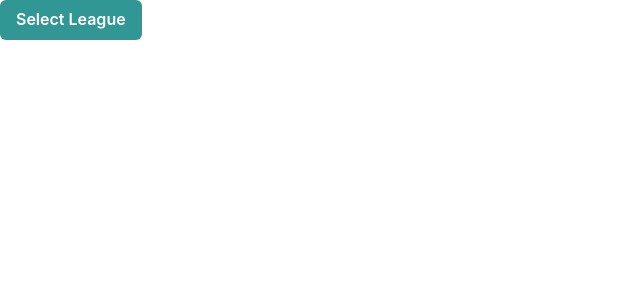
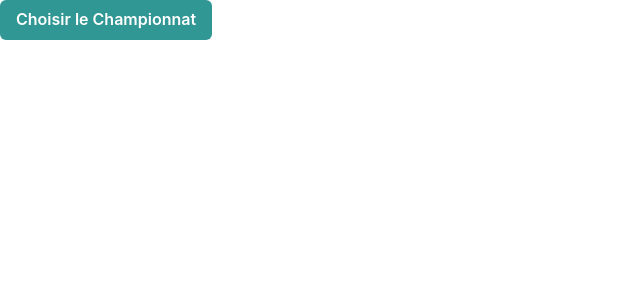
Before and after one commit to zakich4n/info-foot, a React (Create React App) app: page / in a window 1280 px wide. Shown: the top 300 px of the page, without its empty margins (0-640 px from the left). Built offline with nearby package versions, Linux system fonts and the light colour scheme.

Commit message:
last push

```diff
--- a/package.json
+++ b/package.json
@@ -17,7 +17,7 @@
     "react-dom": "^17.0.2",
     "react-icons": "^3.11.0",
     "react-router-dom": "^5.2.0",
-    "react-scripts": "5.0.0",
+    "react-scripts": "^2.1.3",
     "web-vitals": "^0.2.4"
   },
   "scripts": {
--- a/src/App.js
+++ b/src/App.js
@@ -17,8 +17,9 @@ import FootballClub from './components/football_club.jsx';
 import { useEffect } from 'react';
 import axios from 'axios';
 import {
+  Switch,
   BrowserRouter as Router,
-  Switch,
+  Routes,
   Route,
   Link,
   useParams,
--- a/src/components/header.jsx
+++ b/src/components/header.jsx
@@ -68,7 +68,7 @@ const Header =() =>  {
             <ChakraProvider theme={theme} >
                 <>
       <Button ref={btnRef} colorScheme='teal' onClick={onOpen}>
-        Select League
+        Choisir le Championnat
       </Button>
       <Drawer
         isOpen={isOpen}
```
Also changed, not shown: 1 other file (tests, documents, lock files or other folders).
